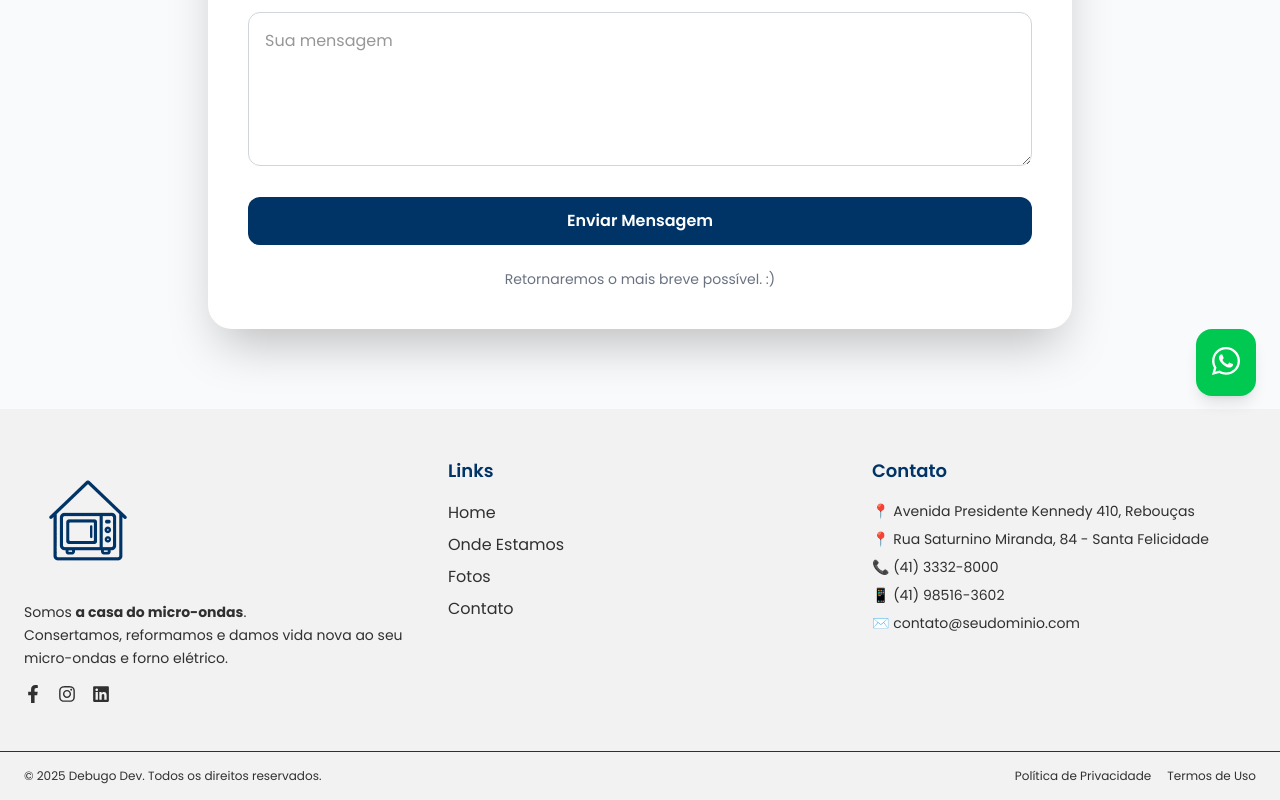
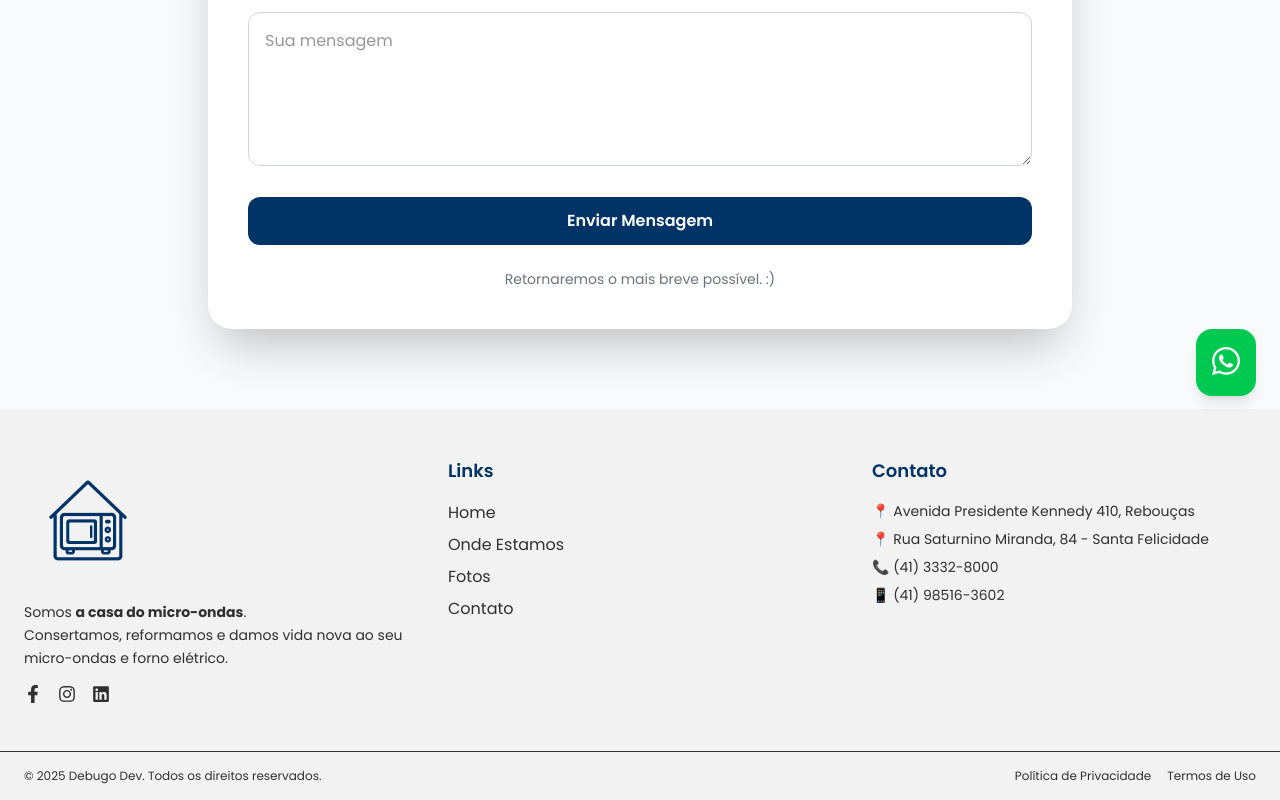
Before and after one commit to DebugoDev/MicrowaveHouse, a React (Vite) app in the folder microwavehouse/: page /contato in a window 1280 px wide. Shown: the part 380-1180 px from the top of the page. Built offline with nearby package versions, Linux system fonts and the light colour scheme.

Commit message:
fix: remove email

```diff
--- a/microwavehouse/src/components/Footer.tsx
+++ b/microwavehouse/src/components/Footer.tsx
@@ -39,7 +39,6 @@ export default function Footer() {
                         <li>📍 Rua Saturnino Miranda, 84 - Santa Felicidade</li>
                         <li>📞 (41) 3332-8000</li>
                         <li>📱 (41) 98516-3602</li>
-                        <li>✉️ contato@seudominio.com</li>
                     </ul>
                 </div>
             </div>
```
